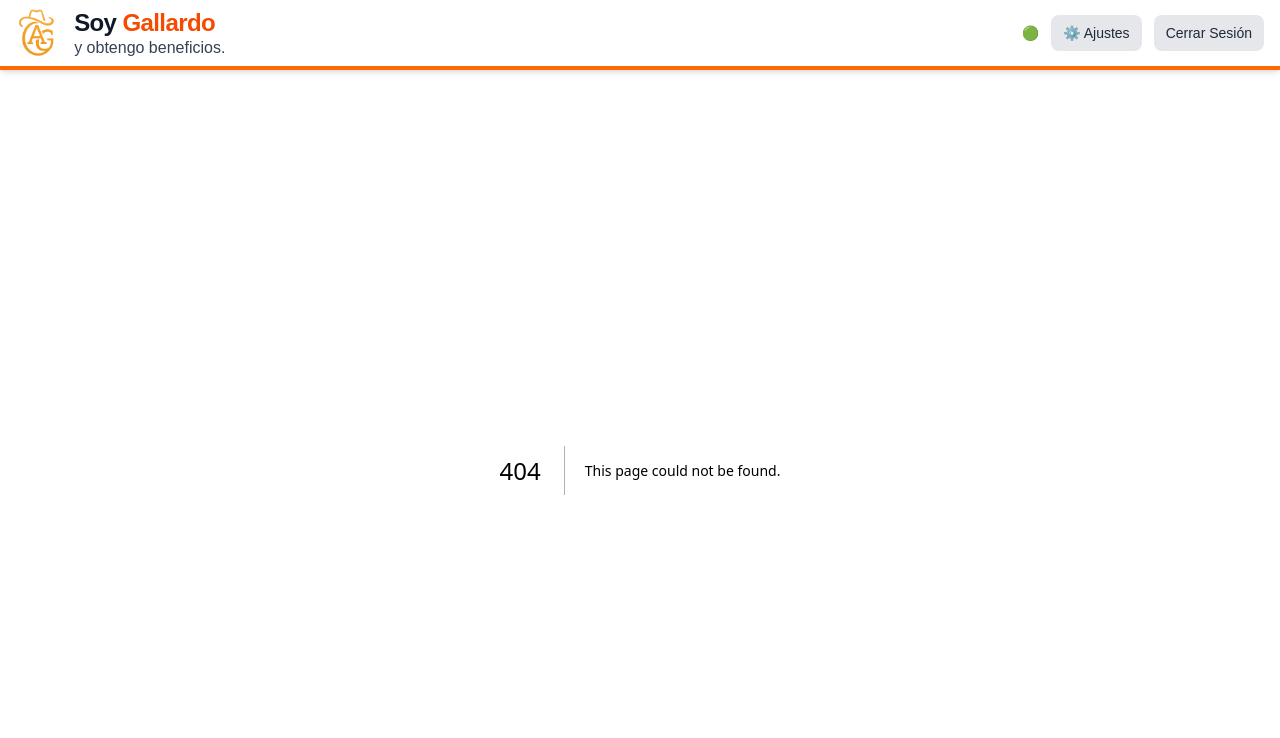
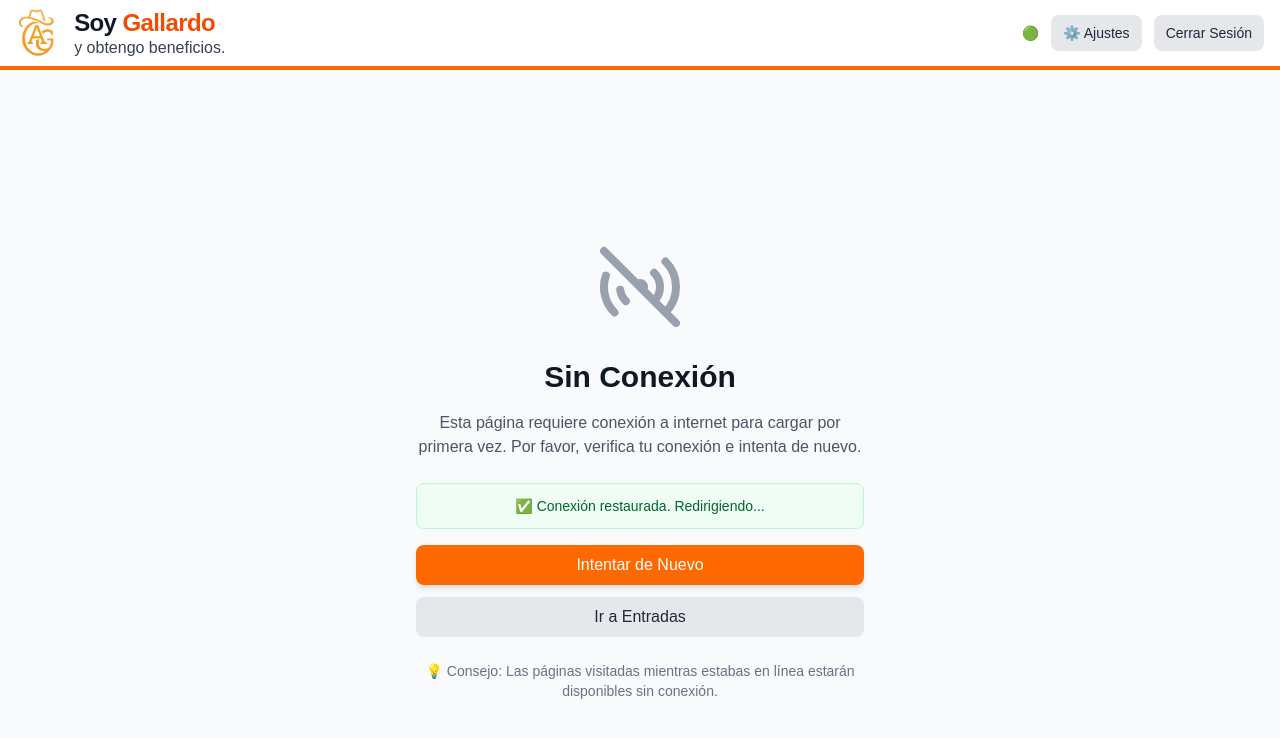
Before and after one commit to Pretzi/soy-gallardo, a Next.js app: page /offline in a window 1280 px wide. Before the commit this address had no page. Shown: the top 738 px of the page. Built offline with nearby package versions, Linux system fonts and the light colour scheme.

Commit message:
offline first fix

```diff
--- /dev/null
+++ b/app/offline/page.tsx
@@ -0,0 +1,90 @@
+'use client';
+
+import { useRouter } from 'next/navigation';
+import { useEffect, useState } from 'react';
+import { Button } from '@/components/ui/Button';
+import Link from 'next/link';
+
+export default function OfflinePage() {
+  const router = useRouter();
+  const [isOnline, setIsOnline] = useState(false);
+
+  useEffect(() => {
+    // Check online status
+    const checkOnline = () => {
+      setIsOnline(navigator.onLine);
+    };
+
+    checkOnline();
+
+    window.addEventListener('online', checkOnline);
+    window.addEventListener('offline', checkOnline);
+
+    return () => {
+      window.removeEventListener('online', checkOnline);
+      window.removeEventListener('offline', checkOnline);
+    };
+  }, []);
+
+  useEffect(() => {
+    // If we come back online, try to reload the original page
+    if (isOnline) {
+      router.back();
+    }
+  }, [isOnline]);
+
+  return (
+    <div className="min-h-screen bg-gray-50 flex items-center justify-center px-4">
+      <div className="text-center max-w-md">
+        <div className="mb-6">
+          <svg
+            className="w-24 h-24 mx-auto text-gray-400"
+            fill="none"
+            stroke="currentColor"
+            viewBox="0 0 24 24"
+          >
+            <path
+              strokeLinecap="round"
+              strokeLinejoin="round"
+              strokeWidth={2}
+              d="M18.364 5.636a9 9 0 010 12.728m0 0l-2.829-2.829m2.829 2.829L21 21M15.536 8.464a5 5 0 010 7.072m0 0l-2.829-2.829m-4.243 2.829a4.978 4.978 0 01-1.414-2.83m-1.414 5.658a9 9 0 01-2.167-9.238m7.824 2.167a1 1 0 111.414 1.414m-1.414-1.414L3 3m8.293 8.293l1.414 1.414"
+            />
+          </svg>
+        </div>
+
+        <h1 className="text-2xl md:text-3xl font-bold text-gray-900 mb-4">
+          Sin Conexión
+        </h1>
+
+        <p className="text-gray-600 mb-6">
+          Esta página requiere conexión a internet para cargar por primera vez.
+          Por favor, verifica tu conexión e intenta de nuevo.
+        </p>
+
+        {isOnline && (
+          <div className="mb-4 p-3 bg-green-50 border border-green-200 rounded-lg">
+            <p className="text-green-800 text-sm">
+              ✅ Conexión restaurada. Redirigiendo...
+            </p>
+          </div>
+        )}
+
+        <div className="flex flex-col gap-3">
+          <Button onClick={() => router.back()} className="w-full">
+            Intentar de Nuevo
+          </Button>
+
+          <Link href="/entries">
+            <Button variant="secondary" className="w-full">
+              Ir a Entradas
+            </Button>
+          </Link>
+        </div>
+
+        <div className="mt-6 text-sm text-gray-500">
+          <p>💡 Consejo: Las páginas visitadas mientras estabas en línea estarán disponibles sin conexión.</p>
+        </div>
+      </div>
+    </div>
+  );
+}
--- a/next.config.ts
+++ b/next.config.ts
@@ -25,4 +25,50 @@ export default withPWA({
   skipWaiting: true,
   disable: process.env.NODE_ENV === 'development',
   buildExcludes: [/middleware-manifest\.json$/],
+  // Use StaleWhileRevalidate for navigation requests
+  cacheOnFrontEndNav: true,
+  runtimeCaching: [
+    {
+      // Cache all HTML pages
+      urlPattern: /^https?:\/\/[^/]+\/(?!(api\/)).*$/,
+      handler: 'NetworkFirst',
+      options: {
+        cacheName: 'pages-cache',
+        expiration: {
+          maxEntries: 50,
+          maxAgeSeconds: 24 * 60 * 60, // 1 day
+        },
+        networkTimeoutSeconds: 3,
+      },
+    },
+    {
+      // Don't cache API calls via service worker (let client handle it)
+      urlPattern: /^https?:\/\/[^/]+\/api\/.*/,
+      handler: 'NetworkOnly',
+    },
+    {
+      // Cache images from own domain
+      urlPattern: /.*\.(?:png|jpg|jpeg|svg|gif|webp|ico)$/,
+      handler: 'CacheFirst',
+      options: {
+        cacheName: 'image-cache',
+        expiration: {
+          maxEntries: 100,
+          maxAgeSeconds: 30 * 24 * 60 * 60, // 30 days
+        },
+      },
+    },
+    {
+      // Cache S3 images
+      urlPattern: /^https:\/\/.*\.s3.*\.amazonaws\.com\/.*/,
+      handler: 'CacheFirst',
+      options: {
+        cacheName: 's3-images',
+        expiration: {
+          maxEntries: 150,
+          maxAgeSeconds: 30 * 24 * 60 * 60, // 30 days
+        },
+      },
+    },
+  ],
 })(nextConfig);
```
